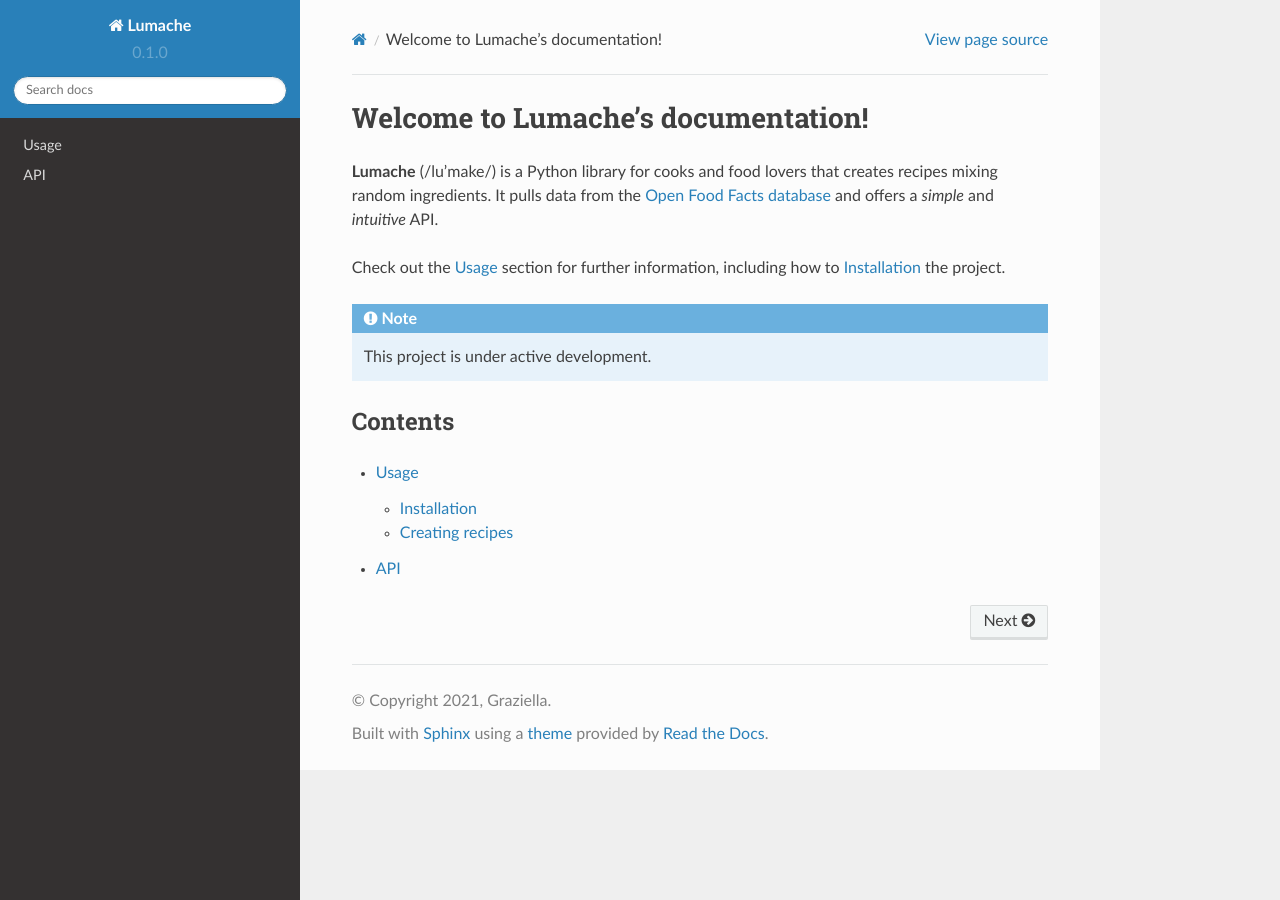
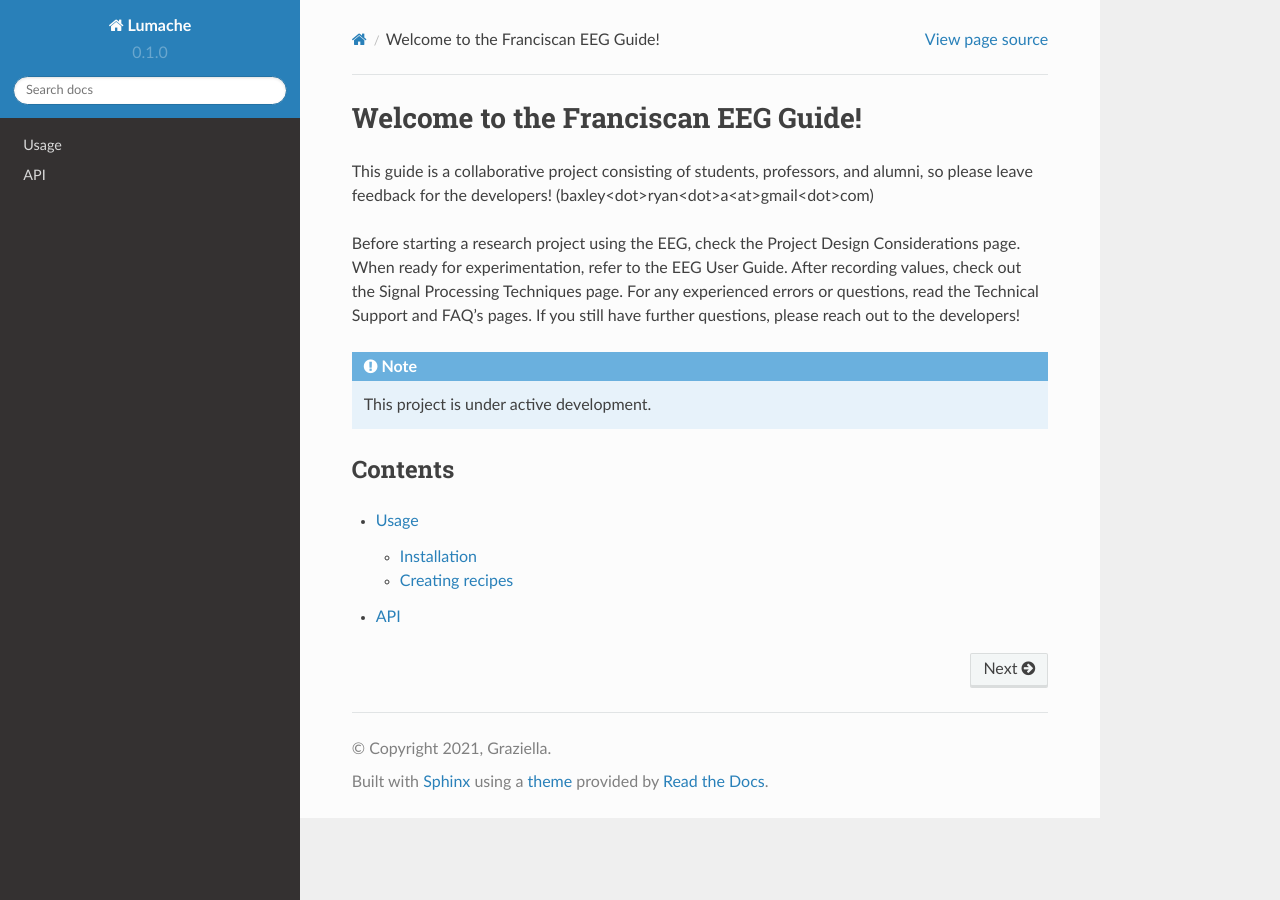
Before and after one commit to RyanABaxley/eeg-tutorial, a Sphinx documentation site: the page built from docs/source/index.rst, in a window 1280 px wide. Built offline with Sphinx 7.4.7 and the Read the Docs theme 2.0.0, drawn with Linux system fonts in a browser that asks for light colours.

Commit message:
Add title and main landing paragraph

```diff
--- a/docs/source/index.rst
+++ b/docs/source/index.rst
@@ -1,13 +1,8 @@
-Welcome to Lumache's documentation!
+Welcome to the Franciscan EEG Guide!
 ===================================
+This guide is a collaborative project consisting of students, professors, and alumni, so please leave feedback for the developers! (baxley<dot>ryan<dot>a<at>gmail<dot>com)
 
-**Lumache** (/lu'make/) is a Python library for cooks and food lovers
-that creates recipes mixing random ingredients.
-It pulls data from the `Open Food Facts database <https://world.openfoodfacts.org/>`_
-and offers a *simple* and *intuitive* API.
-
-Check out the :doc:`usage` section for further information, including
-how to :ref:`installation` the project.
+Before starting a research project using the EEG, check the Project Design Considerations page. When ready for experimentation, refer to the EEG User Guide. After recording values, check out the Signal Processing Techniques page. For any experienced errors or questions, read the Technical Support and FAQ's pages. If you still have further questions, please reach out to the developers!
 
 .. note::
 
```
